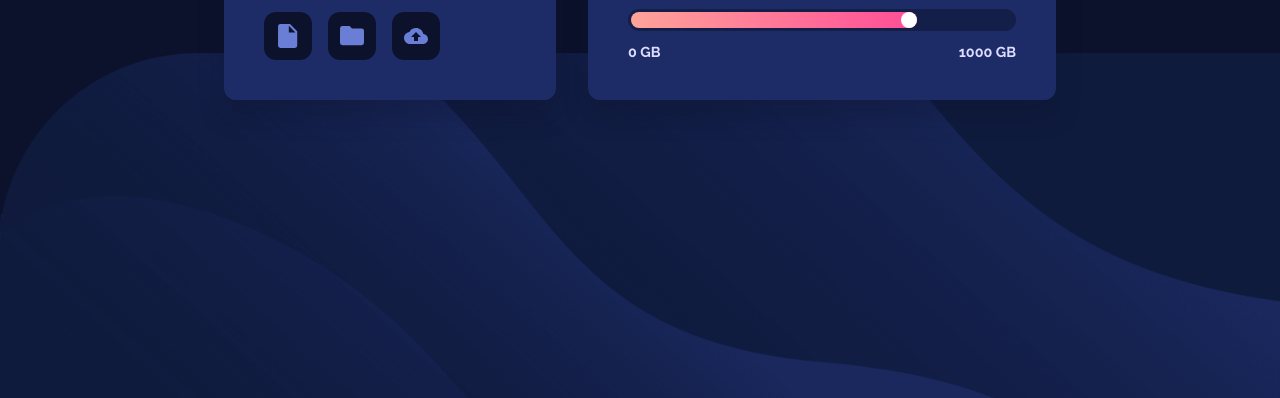
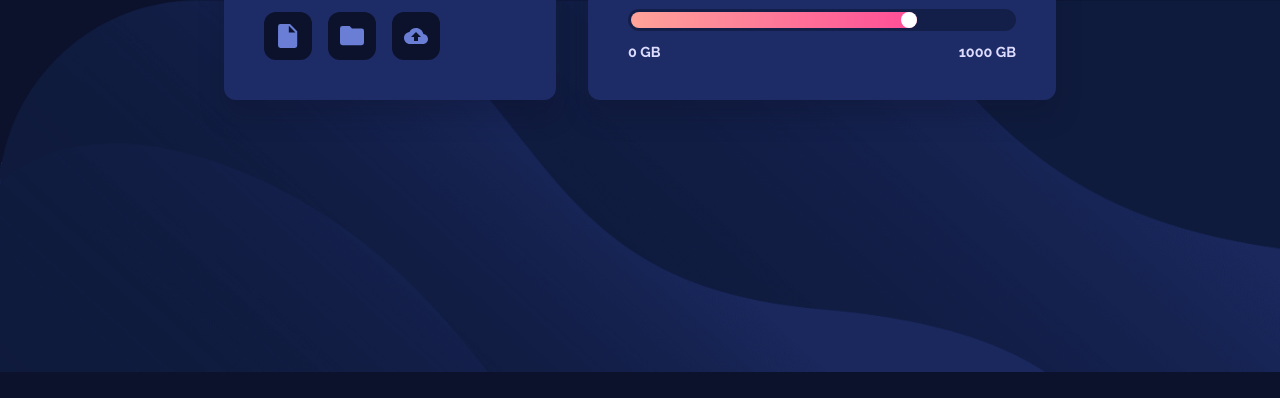
Before and after one commit to b16h22/fylo_data_storage_component_solution, a plain HTML site: page index.html in a window 1280 px wide. Shown: the part 402-800 px from the top of the page. Drawn offline with Linux system fonts and the light colour scheme.

Commit message:
edit styles.css

```diff
--- a/styles/styles.css
+++ b/styles/styles.css
@@ -10,7 +10,7 @@
       background-image: url(../images/bg-desktop.png);
       background-size: 100%;
       background-repeat: no-repeat;
-      background-position-y: 150%;
+      background-position: center;
     }
 
     .container {
```
